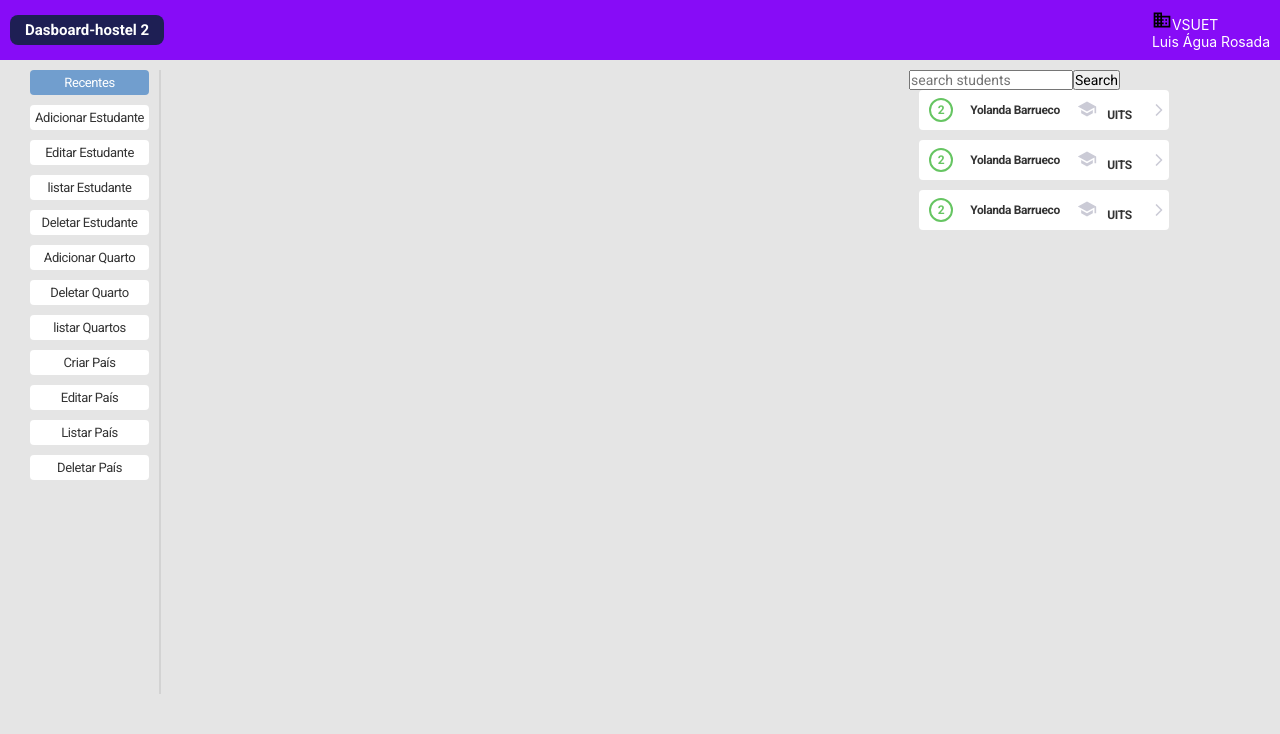
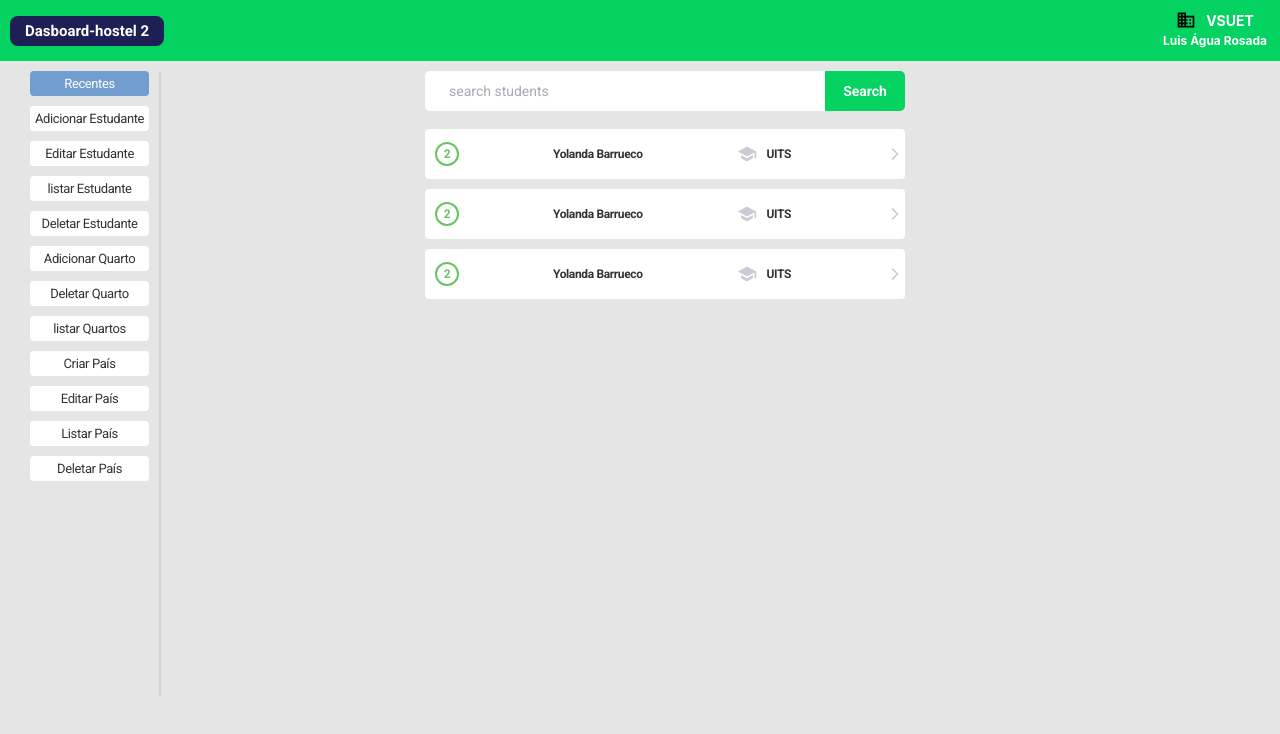
Before and after one commit to 77-aguarosada/safe-city, a React (Create React App) app in the folder web/: page /home in a window 1280 px wide. Shown: the top 734 px of the page. Built offline with nearby package versions, Linux system fonts and the light colour scheme.

Commit message:
added new css

```diff
--- a/web/src/pages/Home/styles.css
+++ b/web/src/pages/Home/styles.css
@@ -11,11 +11,21 @@
     justify-content:space-between;
     align-items: center;
     background: #870cf7;
+    background: #04D361;
 
 }
 #avatar-home-page{
     display: flex;
     flex-direction: column;
+}
+.avatar-name-univer{
+    font-weight: bold;
+    margin-left: 10px;
+}
+#icon-univer-page{
+    display: flex;
+    justify-content: center;
+    align-items: center;
 }
 #das-home-page{
     background:#1e1f54;
@@ -44,6 +54,11 @@
     font-weight: 400;
 }
 
+#user-page{
+    font-weight: bolder;
+    font-size: 12px;
+    margin: 3px;
+}
 section#all-student-home-page{
     display: flex;
     flex-direction: column;
@@ -94,11 +109,11 @@ section#all-student-home-page{
 
 #students{
     display: flex;
-    margin-left: 10px;
+
     align-items: center;
     background: white;
-    width: 250px;
-    height: 40px;
+    width: 480px;
+    height: 50px;
     border-radius: 4px;
     font-size: 12px;
     font-family: Roboto;
@@ -106,7 +121,12 @@ section#all-student-home-page{
     font-weight: 700;
     margin-bottom: 10px;
     justify-content: space-between;
+    transition-duration: 0.2s;
 
+}
+
+#students:hover{
+    transform:translateX(10px);
 }
 #borda{
     border: 2px solid rgb(102, 197, 98);
@@ -124,4 +144,48 @@ section#all-student-home-page{
 .sp{
     color:#333;
     padding: 10px;
+    display: flex;
+    justify-content: center;
+    align-items: center;
+
 }
+#univer-home{
+    display: flex;
+    justify-content: center;
+    align-items: center;
+}
+form#form-input-home-page{
+    max-width: 900px;
+    display:flex;
+}
+#for-search{
+    align-items: center;
+    display: flex;
+    flex-direction: column;
+     margin: 0 auto;
+}
+form#form-input-home-page input{
+    height: 40px;
+    padding: 0 24px;
+    border:0;
+    border-radius: 5px 0 0 5px;
+    width: 400px;
+    margin-bottom:18px ;
+}
+form#form-input-home-page input::placeholder{
+    color:#a8a8b3;
+}
+form#form-input-home-page button{
+    width: 80px;
+    height: 40px;
+    background: #04D361;
+    border-radius: 0px 5px 5px 0px;
+    border: none;
+    color:white;
+    font-weight: bold;
+    transition: background-color 0.2s;
+
+}
+form#form-input-home-page button:hover{
+    background: #1aa056;
+}
```
